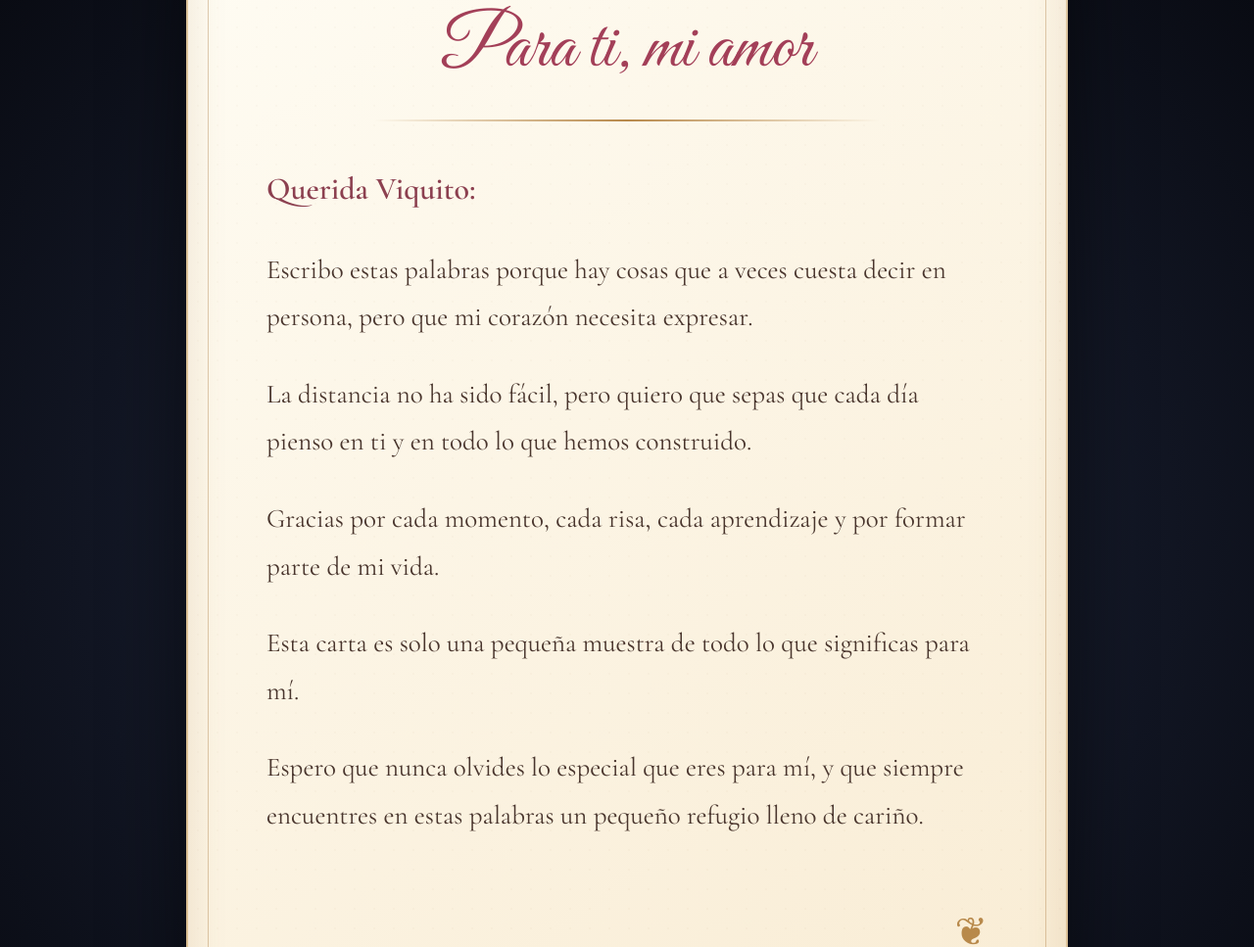
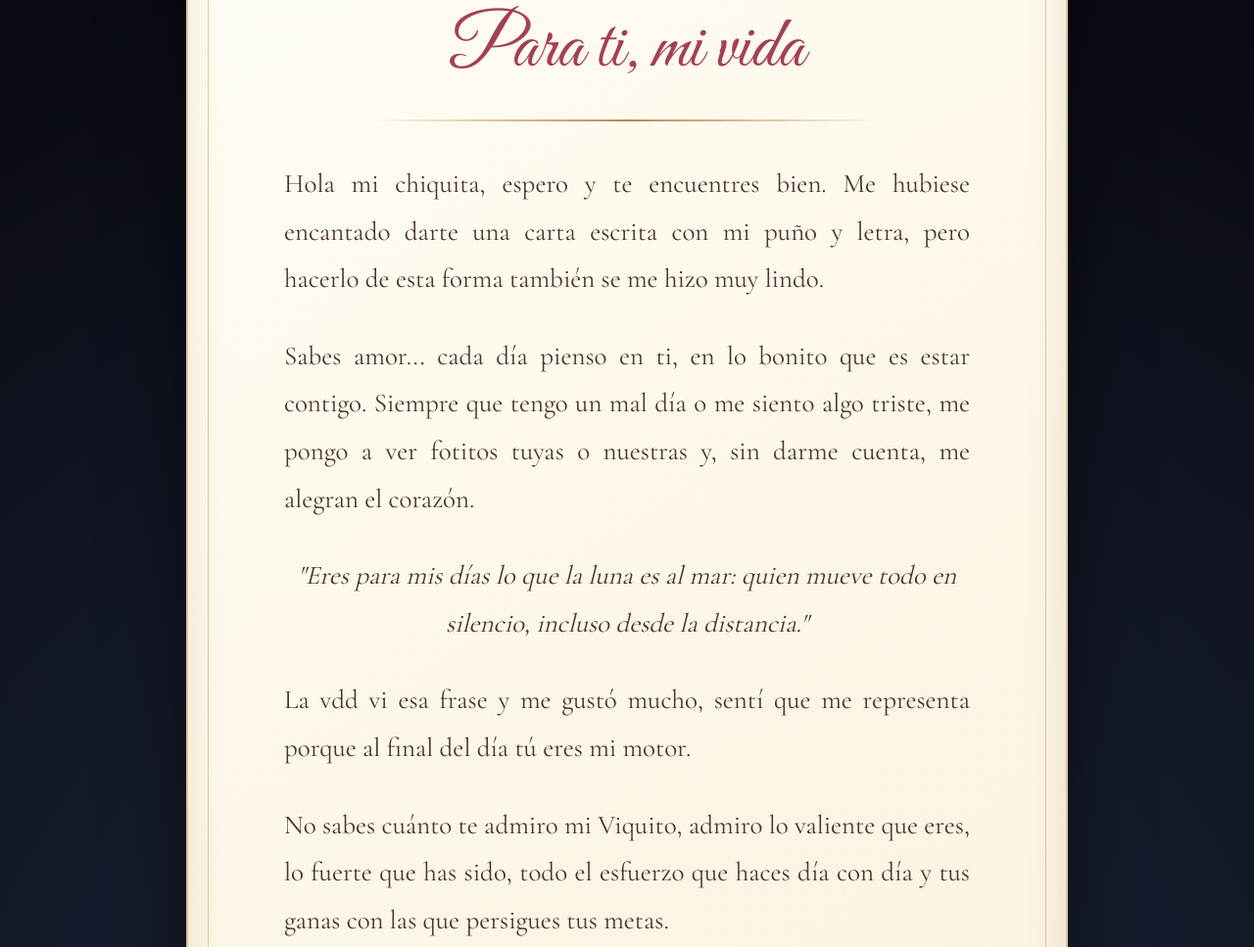
Before and after one commit to DanielCG10/DanielCG10.github.io, a plain HTML site: page cartita.html in a window 1280 px wide. Shown: the part 214-1181 px from the top of the page at 98% size. Drawn offline with nearby package versions, Linux system fonts and the light colour scheme; a script that the page names is missing.

Commit message:
Add files via upload

```diff
--- a/cartita.html
+++ b/cartita.html
@@ -14,7 +14,9 @@
 </head>
 
 
+
 <body>
+
 
 
 <div id="stars"></div>
@@ -32,55 +34,51 @@
 
 
         <h1>
-            Para ti, mi amor
+            Para ti, mi vida
         </h1>
 
 
         <div class="linea"></div>
 
 
-        <section class="contenido">
-
+       <section class="contenido" style="max-width:700px; margin:0 auto; text-align:justify;">
 
     <p>
-                Querida Viquito:
+        Hola mi chiquita, espero y te encuentres bien. Me hubiese encantado darte una carta escrita con mi puño y letra, pero hacerlo de esta forma también se me hizo muy lindo.
     </p>
 
+    <p>
+        Sabes amor... cada día pienso en ti, en lo bonito que es estar contigo. Siempre que tengo un mal día o me siento algo triste, me pongo a ver fotitos tuyas o nuestras y, sin darme cuenta, me alegran el corazón.
+    </p>
+
+    <p style="text-align:center; font-style:italic;">
+        "Eres para mis días lo que la luna es al mar: quien mueve todo en silencio, incluso desde la distancia."
+    </p>
 
     <p>
-                Escribo estas palabras porque hay cosas que a veces
-                cuesta decir en persona, pero que mi corazón necesita expresar.
+        La vdd vi esa frase y me gustó mucho, sentí que me representa porque al final del día tú eres mi motor.
     </p>
 
+    <p>
+        No sabes cuánto te admiro mi Viquito, admiro lo valiente que eres, lo fuerte que has sido, todo el esfuerzo que haces día con día y tus ganas con las que persigues tus metas.
+    </p>
 
     <p>
-                La distancia no ha sido fácil, pero quiero que sepas
-                que cada día pienso en ti y en todo lo que hemos construido.
+        Estos ultimos días me he dado cuenta de muchas cosas. Entre la rutina y mi trabajo estando acá, hubo momentos en los que sin querer fui descuidando lo nuestro. Nunca fue porque dejaras de importarme, al contrario, creo que cometí el error de creer que siempre habría tiempo, que mañana podría demostrarte lo que sentía, que mañana podíamos planear algo y hoy entiendo que el amor está en todos los pequeños detalles dia con dia.
     </p>
 
+    <p>
+        De todo corazón y desde lo mas profundo de mi alma quiero volver a ofrecerte una gran disculpa por todas aquellas veces que te hice sentir mal, que no te hice sentir querida, no quiero volver a dar por hecho algo tan bonito y valioso como lo es nuestra relación, porque tu eres lo mejor que la vida me pudo haber regalado.
+    </p>
 
     <p>
-                Gracias por cada momento, cada risa, cada aprendizaje
-                y por formar parte de mi vida.
+        Antes de despedirme quiero desearte todo el éxito del mundo en tu estancia en la ciudad amosito, como te lo he dicho, eres muy capaz e inteligente así que siento que te irá muy bien, creeme que aunque no estemos juntos todo el tiempo siempre buscaré la forma de estar presente mediante ciertos detalles o acciones a pesar de la distancia, por favor cuidate mucho y cualquier cosa que necesites sabes que aquí vas a tener a alguien que moriría por ti.
+    </p>
+    <p>
+        PD: No se si sea mucho pedirte que ese precioso par de ojitos me vean por toda la eternidad
     </p>
 
-
-            <p>
-                Esta carta es solo una pequeña muestra de todo lo que
-                significas para mí.
-            </p>
-
-
-            <p>
-                Espero que nunca olvides lo especial que eres para mí,
-                y que siempre encuentres en estas palabras un pequeño
-                refugio lleno de cariño.
-            </p>
-
-
 </section>
-
-
 
         <div class="firma">
 
--- a/stylecarta.css
+++ b/stylecarta.css
@@ -317,24 +317,6 @@ h1{
 
 
 
-.contenido p:first-child{
-
-
-    font-size:32px;
-
-
-    font-weight:600;
-
-
-    color:#8c4050;
-
-
-}
-
-
-
-
-
 .firma{
 
 
```
Lines whose indentation alone changed are shown as unchanged.
